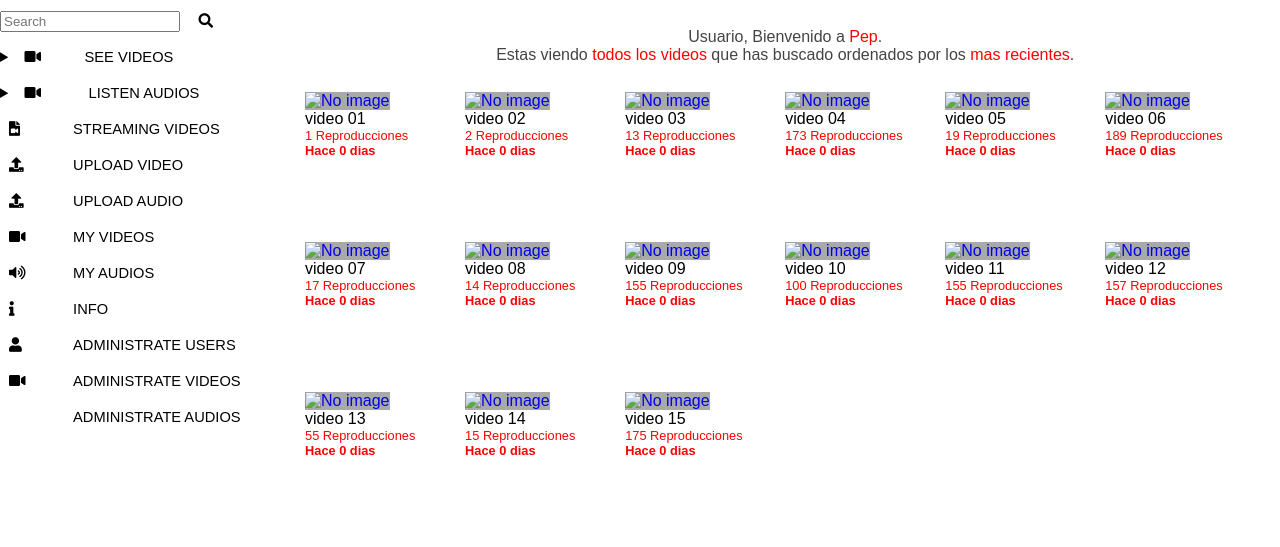
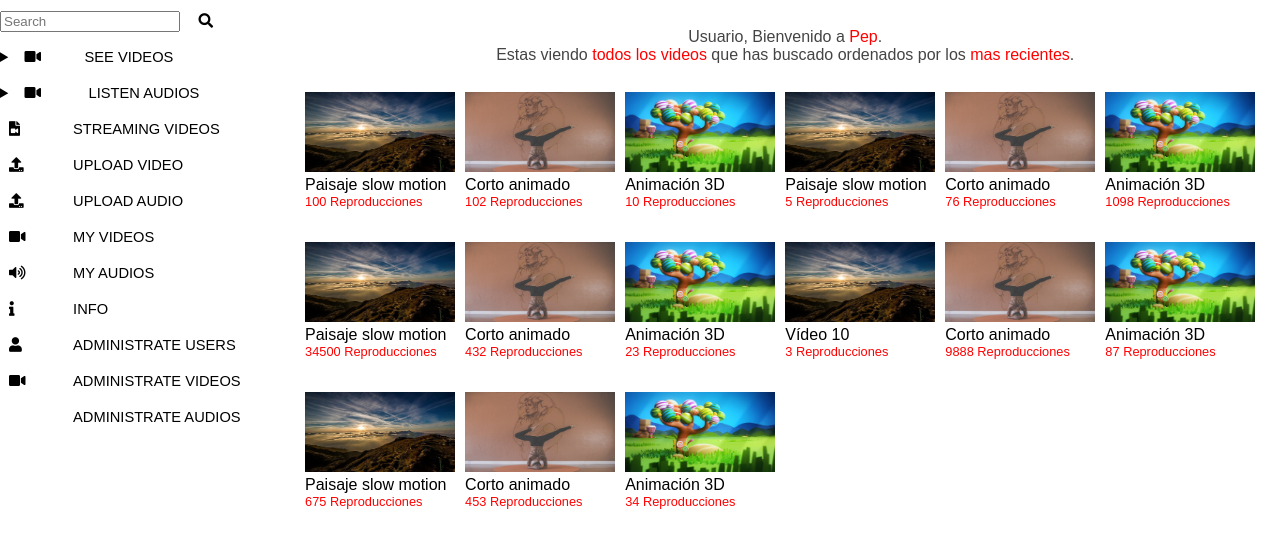
Before and after one commit to sanesga/red5Tube, a plain HTML site: page actividad_tablas2/search.html in a window 1280 px wide. Shown: the part 65-612 px from the top of the page. Drawn offline with Linux system fonts and the light colour scheme; some icons are missing.

Commit message:
Errores corregidos

```diff
--- a/actividad_tablas2/search.html
+++ b/actividad_tablas2/search.html
@@ -118,7 +118,7 @@
                         class="span_fix">mas recientes</span>.
                 </div>
                 <!-- Creamos el contenedor para toda la pagina -->
-                <div class="grid-container_fix"id="search_container">
+                <div class="grid-container_fix" id="search_container">
                     <!-- Aqui estan todos los articulos que aparecen con sus Titulos y detalles -->
 
 
@@ -131,165 +131,213 @@
     <script>
         // Aqui añado el Objeto que simula el JSon recibido de una llamada Ajax
         var listado = {
-            "videos": [
+                videos: [
                   {
-                    "id": 1,
-                    "name": " video 01",
-                    "image": "style/img/audio.jpg",
-                    "visualizaciones": 1
+                    id: 1,
+                    video: "./multimedia/video1.mp4",
+                    portada: "style/img/video1.jpg",
+                    titulo: "Paisaje slow motion",
+                    descripcion:"Vídeo 1",
+                    visualizaciones: 100
                   },
                   {
-                    "id": 2,
-                    "name": " video 02",
-                    "image": "style/img/audio.jpg",
-                    "visualizaciones": 2
+                    id: 2,
+                    video: "./multimedia/video2.mp4",
+                    portada: "style/img/video2.jpg",
+                    titulo: "Corto animado",
+                    descripcion:"Vídeo 2",
+                    visualizaciones: 102
                   },
                   {
-                    "id": 3,
-                    "name": " video 03",
-                    "image": "style/img/audio.jpg",
-                    "visualizaciones": 13
+                    id: 3,
+                    video: "./multimedia/video3.mp4",
+                    portada: "style/img/video3.jpg",
+                    titulo: "Animación 3D",
+                    descripcion:"Vídeo 3",
+                    visualizaciones: 10
                   },
                   {
-                    "id": 4,
-                    "name": " video 04",
-                    "image": "style/img/audio.jpg",
-                    "visualizaciones": 173
+                    id: 4,
+                    video: "./multimedia/video1.mp4",
+                    portada: "style/img/video1.jpg",
+                    titulo: "Paisaje slow motion",
+                    descripcion:"Vídeo 4",
+                    visualizaciones: 5
                   },
                   {
-                    "id": 5,
-                    "name": " video 05",
-                    "image": "style/img/audio.jpg",
-                    "visualizaciones": 19
+                    id: 5,
+                    video: "./multimedia/video2.mp4",
+                    portada: "style/img/video2.jpg",
+                    titulo: "Corto animado",
+                    descripcion:"Vídeo 5",
+                    visualizaciones: 76
                   },
                   {
-                    "id": 6,
-                    "name": " video 06",
-                    "image": "style/img/audio.jpg",
-                    "visualizaciones": 189
+                    id: 6,
+                    video: "./multimedia/video3.mp4",
+                    portada: "style/img/video3.jpg",
+                    titulo: "Animación 3D",
+                    descripcion:"Vídeo 6",
+                    visualizaciones: 1098
                   },
                   {
-                    "id": 7,
-                    "name": " video 07",
-                    "image": "style/img/audio.jpg",
-                    "visualizaciones": 17
+                    id: 7,
+                    video: "./multimedia/video1.mp4",
+                    portada: "style/img/video1.jpg",
+                    titulo: "Paisaje slow motion",
+                    descripcion:"Vídeo 7",
+                    visualizaciones: 34500
                   },
                   {
-                    "id": 8,
-                    "name": " video 08",
-                    "image": "style/img/audio.jpg",
-                    "visualizaciones": 14
+                    id: 8,
+                    video: "./multimedia/video2.mp4",
+                    portada: "style/img/video2.jpg",
+                    titulo: "Corto animado",
+                    descripcion:"Vídeo 8",
+                    visualizaciones: 432
                   },
                   {
-                    "id": 9,
-                    "name": " video 09",
-                    "image": "style/img/audio.jpg",
-                    "visualizaciones": 155
+                    id: 9,
+                    video: "./multimedia/video3.mp4",
+                    portada: "style/img/video3.jpg",
+                    titulo: "Animación 3D",
+                    descripcion:"Vídeo 9",
+                    visualizaciones: 23
                   },
                   {
-                    "id": 10,
-                    "name": " video 10",
-                    "image": "style/img/audio.jpg",
-                    "visualizaciones": 100
+                    id: 10,
+                    video: "./multimedia/video1.mp4",
+                    portada: "style/img/video1.jpg",
+                    titulo: "Vídeo 10",
+                    descripcion:"2020",
+                    visualizaciones: 3
                   },
                   {
-                    "id": 11,
-                    "name": " video 11",
-                    "image": "style/img/audio.jpg",
-                    "visualizaciones": 155
+                    id: 11,
+                    video: "./multimedia/video2.mp4",
+                    portada: "style/img/video2.jpg",
+                    titulo: "Corto animado",
+                    descripcion:"Vídeo 11",
+                    visualizaciones: 9888
                   },
                   {
-                    "id": 12,
-                    "name": " video 12",
-                    "image": "style/img/audio.jpg",
-                    "visualizaciones": 157
+                    id: 12,
+                    video: "./multimedia/video3.mp4",
+                    portada: "style/img/video3.jpg",
+                    titulo: "Animación 3D",
+                    descripcion:"Vídeo 12",
+                    visualizaciones: 87
                   },
                   {
-                    "id": 13,
-                    "name": " video 13",
-                    "image": "style/img/audio.jpg",
-                    "visualizaciones": 55
+                    id: 13,
+                    video: "./multimedia/video1.mp4",
+                    portada: "style/img/video1.jpg",
+                    titulo: "Paisaje slow motion",
+                    descripcion:"Vídeo 13",
+                    visualizaciones: 675
                   },
                   {
-                    "id": 14,
-                    "name": " video 14",
-                    "image": "style/img/audio.jpg",
-                    "visualizaciones": 15
+                    id: 14,
+                    video: "./multimedia/video2.mp4",
+                    portada: "style/img/video2.jpg",
+                    titulo: "Corto animado",
+                    descripcion:"Vídeo 14",
+                    visualizaciones: 453
                   },
                   {
-                    "id": 15,
-                    "name": " video 15",
-                    "image": "style/img/audio.jpg",
-                    "visualizaciones": 175
+                    id: 15,
+                    video: "./multimedia/video3.mp4",
+                    portada: "style/img/video3.jpg",
+                    titulo: "Animación 3D",
+                    descripcion:"Vídeo 15",
+                    visualizaciones: 34
                   }
-
                 ],
-            "audios": [
+                audios: [
                   {
-                    "id": 1,
-                    "name": " audio 01",
-                    "image": "style/img/audio.jpg",
-                    "visualizaciones": 0
+                    id: 1,
+                    cancion: "./multimedia/audio1.ogg",
+                    titulo: "Raggamuffin",
+                    portada: "style/img/image1.jpg",
+                    visualizaciones: 0,
+                    autor: "Selah Sue"
                   },
                   {
-                    "id": 2,
-                    "name": " audio 02",
-                    "image": "style/img/audio.jpg",
-                    "visualizaciones": 38
+                    id: 2,
+                    cancion: "./multimedia/audio2.ogg",
+                    titulo: "Musica Background",
+                    portada: "style/img/image2.jpg",
+                    visualizaciones: 38,
+                    autor: "Classic autor"
                   },
                   {
-                    "id": 3,
-                    "name": " audio 03",
-                    "image": "style/img/audio.jpg",
-                    "visualizaciones": 12
+                    id: 3,
+                    cancion: "./multimedia/audio3.ogg",
+                    titulo: "Acoustic Guitar",
+                    portada: "style/img/image3.jpg",
+                    visualizaciones: 12,
+                    autor: "Paco de Lucía"
                   },
                   {
-                    "id": 4,
-                    "name": " audio 04",
-                    "image": "style/img/audio.jpg",
-                    "visualizaciones": 24
+                    id: 4,
+                    cancion: "./multimedia/audio4.ogg",
+                    titulo: "Musical Elements",
+                    portada: "style/img/image4.jpg",
+                    visualizaciones: 24,
+                    autor: "2020"
                   },
                   {
-                    "id": 5,
-                    "name": " audio 05",
-                    "image": "style/img/audio.jpg",
-                    "visualizaciones": 5
+                    id: 5,
+                    cancion: "./multimedia/audio5.ogg",
+                    titulo: "Live concert",
+                    portada: "style/img/image5.jpg",
+                    visualizaciones: 5,
+                    autor: "U2"
                   },
                   {
-                    "id": 6,
-                    "name": " audio 06",
-                    "image": "style/img/audio.jpg",
-                    "visualizaciones": 9
+                    id: 6,
+                    cancion: "./multimedia/audio6.ogg",
+                    titulo: "Classic song",
+                    portada: "style/img/image6.jpg",
+                    visualizaciones: 9,
+                    autor: "Mozart"
                   },
                   {
-                    "id": 7,
-                    "name": " audio 07",
-                    "image": "style/img/audio.jpg",
-                    "visualizaciones": 95
+                    id: 7,
+                    cancion: "./multimedia/audio7.ogg",
+                    titulo: "DJ Session",
+                    portada: "style/img/image7.jpg",
+                    visualizaciones: 35,
+                    autor: "David Guetta"
                   },
                   {
-                    "id": 8,
-                    "name": " audio 08",
-                    "image": "style/img/audio.jpg",
-                    "visualizaciones": 35
+                    id: 8,
+                    cancion: "./multimedia/audio8.ogg",
+                    titulo: "Por mi tripa",
+                    portada: "style/img/image8.jpg",
+                    visualizaciones: 75,
+                    autor: "Pereza"
                   },
                   {
-                    "id": 9,
-                    "name": " audio 09",
-                    "image": "style/img/audio.jpg",
-                    "visualizaciones": 155
+                    id: 9,
+                    cancion: "./multimedia/audio9.ogg",
+                    titulo: "Fireworks",
+                    portada: "style/img/image9.jpg",
+                    visualizaciones: 155,
+                    autor: "Katy Perry"
                   },
+
                   {
-                    "id": 10,
-                    "name": " audio 10",
-                    "image": "style/img/audio.jpg",
-                    "visualizaciones": 75
+                    id: 10,
+                    cancion: "./multimedia/audio10.ogg",
+                    titulo: "Sonidos de la naturaleza",
+                    portada: "style/img/image10.jpg",
+                    visualizaciones: 95,
+                    autor: "2017"
                   }
+                ]
+              };
 
-
-
-            ]
-        }
 
         //Aqui Seleccionamos el contenedor de los audios
         var contenedor = document.getElementById("search_container")
@@ -297,15 +345,14 @@
         listado.videos.forEach(video => {
             contenedor.innerHTML += `
                     <div class="videos">
-                        <a href="pagina15.html">
-                            <img class="video_miniature" src="`+ video.image + `" alt="No image">
-                            <div class="titulo">`+ video.name + `</div>
-                            <div class="visualizaciones">`+ video.visualizaciones + ` Reproducciones <br><strong>Hace 0 dias</strong></div>
+                        <a href="pagina15.html?`+ video.id+`">
+                            <img class="video_miniature" src="`+ video.portada + `" alt="No image">
+                            <div class="titulo">`+ video.titulo + `</div>
+                            <div class="visualizaciones">`+ video.visualizaciones + ` Reproducciones</div>
                         </a>
                     </div>`
         });
 
     </script>
 </body>
-
 </html>
```
Also changed, not shown: actividad_tablas2/pagina16.html (+1 -1 lines). Lines whose indentation alone changed are shown as unchanged.
